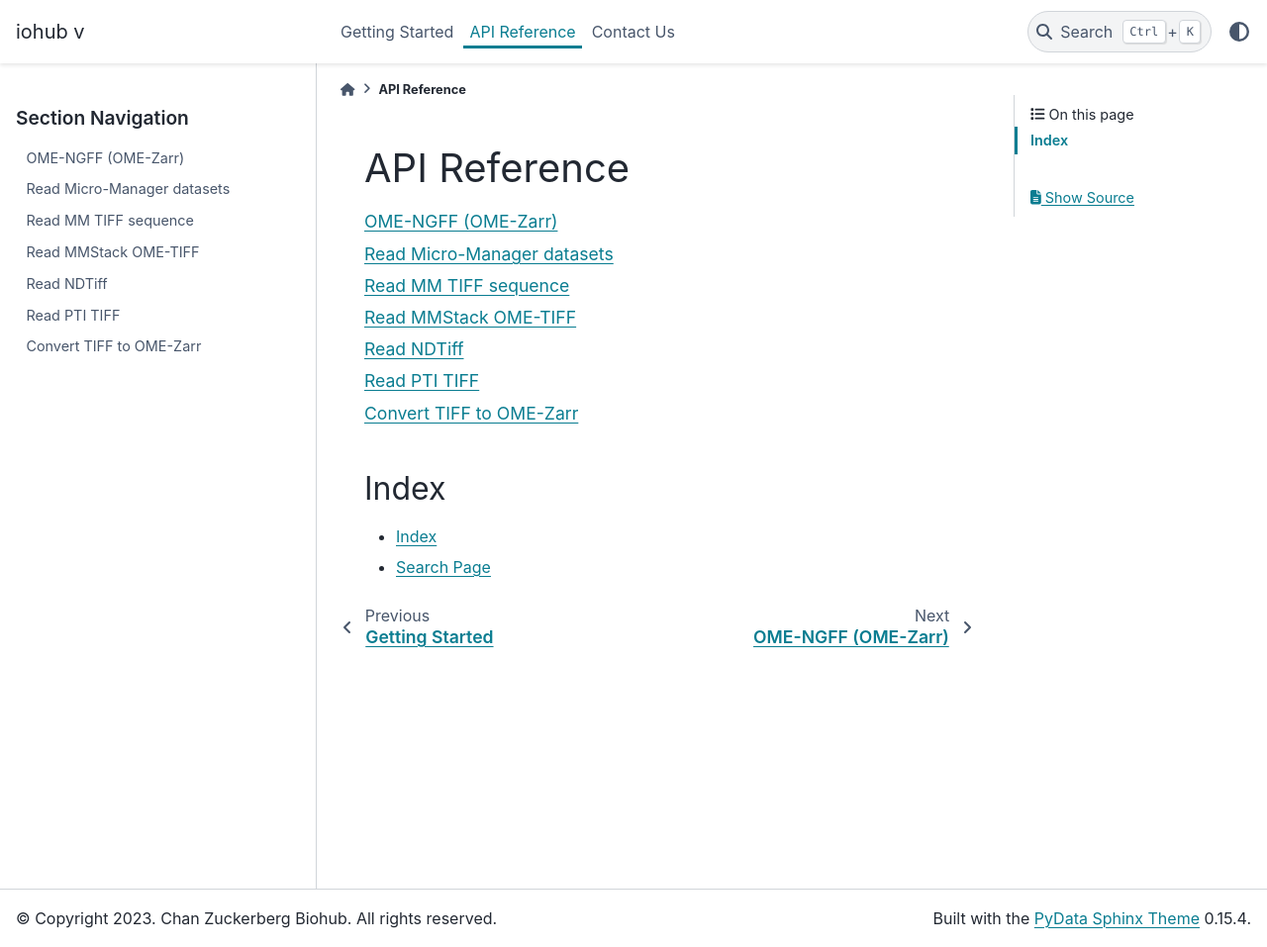
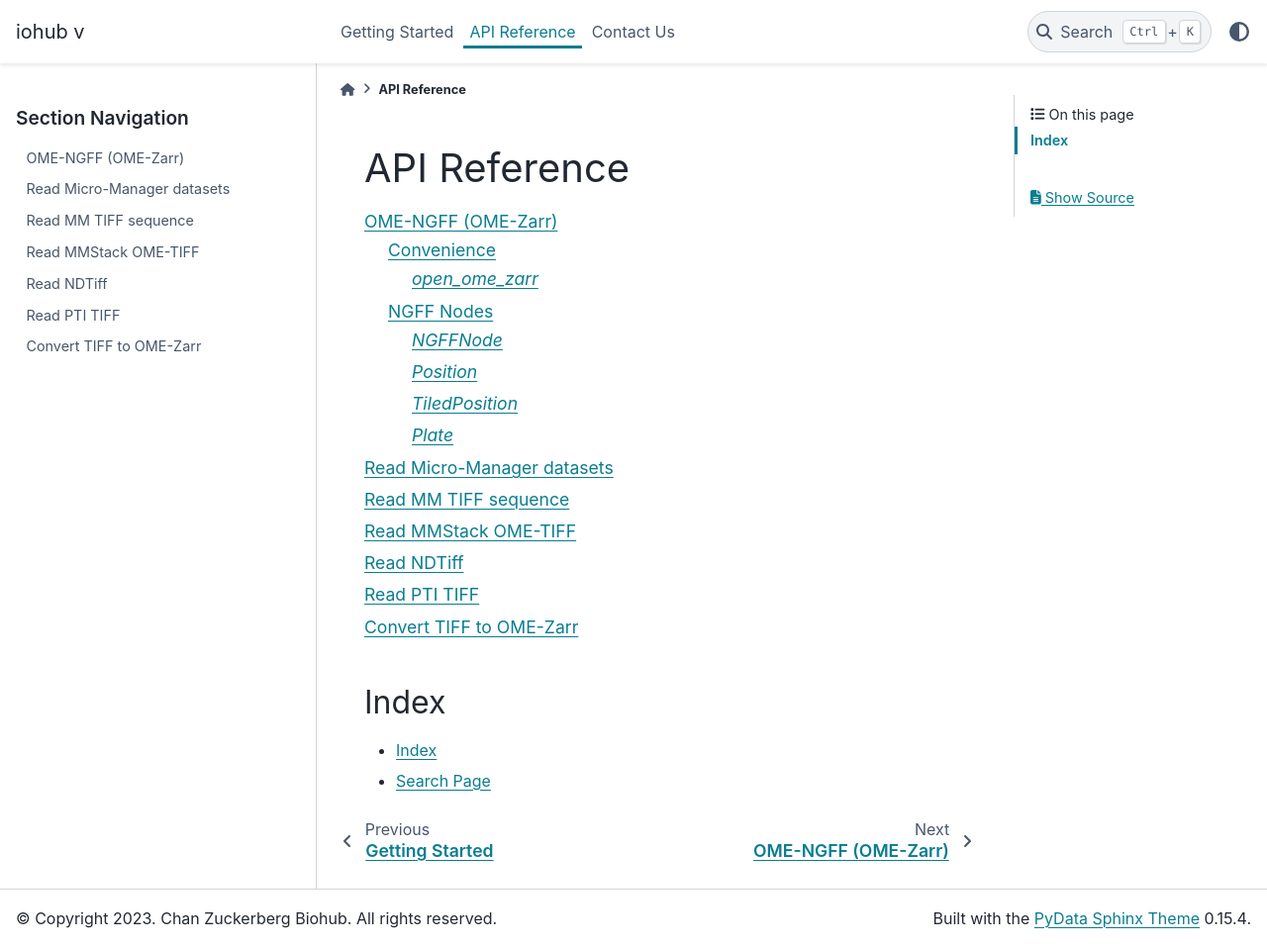
Before and after one commit to czbiohub-sf/iohub, a Sphinx documentation site: the page built from docs/source/api.rst, in a window 1280 px wide and 957 px high. Shown: the whole window at 99% size. Built offline with Sphinx 7.4.7 and the PyData theme 0.15.4, drawn with Linux system fonts in a browser that asks for light colours; the version number could not be read and is left out.

Commit message:
secondary sidebar for NGFF API

```diff
--- a/docs/source/api/ngff.rst
+++ b/docs/source/api/ngff.rst
@@ -1,20 +1,40 @@
 OME-NGFF (OME-Zarr)
 ===================
 
-.. currentmodule:: iohub
+.. module:: iohub
 
+Convenience
+-----------
+
+`open_ome_zarr`
+^^^^^^^^^^^^^^^
 .. autofunction:: open_ome_zarr
 
+
+NGFF Nodes
+----------
+
 .. currentmodule:: iohub.ngff
+
+
+`NGFFNode`
+^^^^^^^^^^
 
 .. autoclass:: NGFFNode
     :members:
 
+`Position`
+^^^^^^^^^^
 .. autoclass:: Position
     :members:
 
+
+`TiledPosition`
+^^^^^^^^^^^^^^^
 .. autoclass:: TiledPosition
     :members:
 
+`Plate`
+^^^^^^^
 .. autoclass:: Plate
     :members:
```
